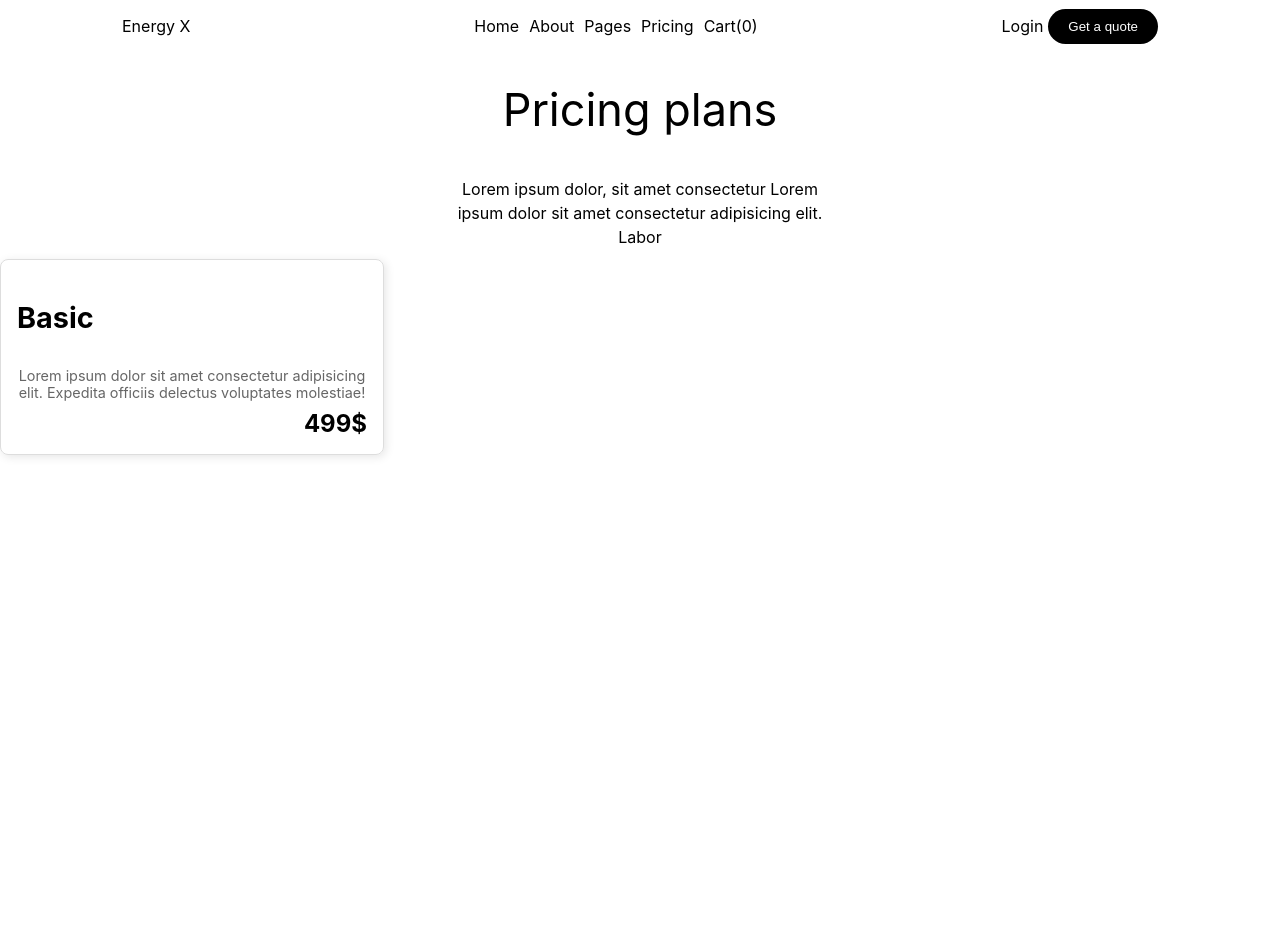
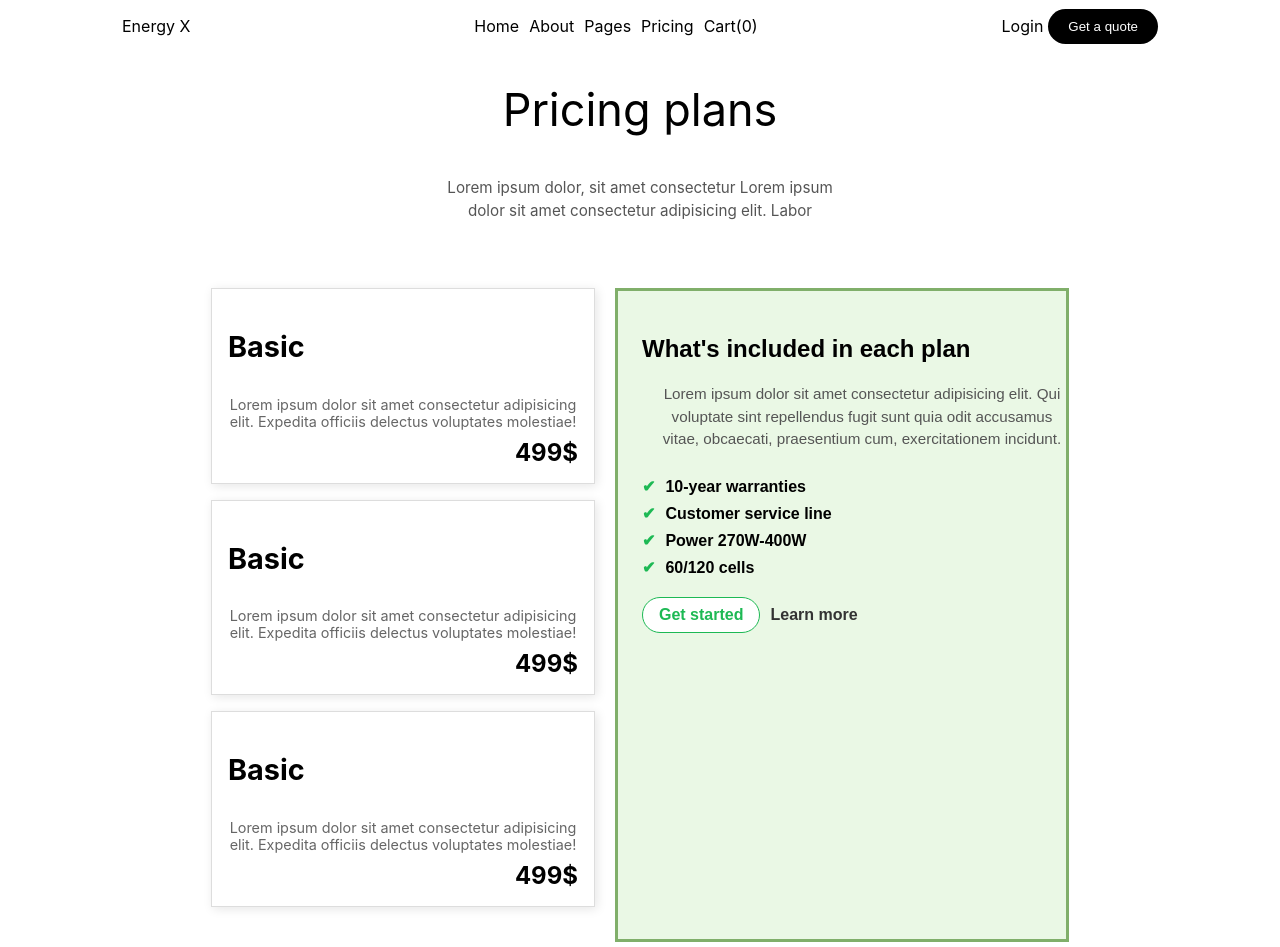
Before and after one commit to andreeaD03/internship, a React (Create React App) app in the folder internship-app/: page / in a window 1280 px wide. Before the commit the page ends 800 px from the top, so only its background shows below. Built offline with nearby package versions, Linux system fonts and the light colour scheme.

Commit message:
cards done

```diff
--- a/internship-app/src/App.js
+++ b/internship-app/src/App.js
@@ -2,6 +2,7 @@ import './App.css';
 import Navbar from './components/navBar/NavBar';
 import MainDiscription from './components/mainDiscription/MainDiscription';
 import Cards from './components/cards/Cards';
+import GreenCard from './components/greenCard/GreenCard';
 
 function App() {
   return (
--- a/internship-app/src/components/cards/Cards.css
+++ b/internship-app/src/components/cards/Cards.css
@@ -0,0 +1,17 @@
+    .cards{
+    display: flex;
+    gap: 20px;
+    justify-content: center;
+    align-items: flex-start;
+    padding: 40px;
+    }
+
+    .single-cards{
+    display: flex;
+    flex-direction: column;
+    gap: 16px;
+    }
+
+    .green-card{
+        height: 600px;
+    }
--- a/internship-app/src/components/cards/Cards.jsx
+++ b/internship-app/src/components/cards/Cards.jsx
@@ -1,10 +1,21 @@
 import React from 'react';
 import SingleCard from '../singleCard/SingleCard';
+import GreenCard from '../greenCard/GreenCard';
+import "./Cards.css"
 
 const Cards = () => {
   return (
-    <div>
-      <SingleCard/>
+    <div className='cards'>
+      <div className='single-cards'>
+          <SingleCard/>
+          <SingleCard/>
+          <SingleCard/>
+      </div>
+
+      <div className='green-card'>
+        <GreenCard/>
+      </div>
+
     </div>
   )
 }
--- /dev/null
+++ b/internship-app/src/components/greenCard/GreenCard.css
@@ -0,0 +1,73 @@
+.green-card-container {
+    background-color: #EAF8E5;
+    border: 3px solid #80af6a;
+    padding: 24px;
+    max-width: 400px;
+    text-align: left;
+    font-family: Arial, sans-serif;
+    height: 600px;
+}
+
+.title h2 {
+    font-size: 1.5rem;
+    font-weight: bold;
+    margin-bottom: 10px;
+}
+
+.description {
+    font-size: 0.95rem;
+    color: #555;
+    margin-bottom: 15px;
+}
+
+.benefits-list ul {
+    list-style: none;
+    padding: 0;
+}
+
+.benefits-list li {
+    display: flex;
+    align-items: center;
+    font-size: 1rem;
+    margin-bottom: 8px;
+    font-weight: bold;
+}
+
+.benefits-list li::before {
+    content: "✔";
+    color: #1DB954;
+    font-weight: bold;
+    margin-right: 10px;
+}
+
+.subscription {
+    display: flex;
+    align-items: center;
+    margin-top: 20px;
+    gap: 10px;
+}
+
+.subscription button {
+    background-color: white;
+    color: #1DB954;
+    border: 1px solid #1DB954;
+    border-radius: 20px;
+    padding: 8px 16px;
+    font-size: 1rem;
+    font-weight: bold;
+    cursor: pointer;
+    display: flex;
+    align-items: center;
+}
+
+.subscription button:hover {
+    background-color: #1DB954;
+    color: white;
+}
+
+.subscription span {
+    font-size: 1rem;
+    font-weight: bold;
+    color: #333;
+    cursor: pointer;
+}
--- /dev/null
+++ b/internship-app/src/components/greenCard/GreenCard.jsx
@@ -0,0 +1,36 @@
+import React from 'react'
+import "./GreenCard.css"
+
+const GreenCard = () => {
+  return (
+    <div className='green-card-container'>
+
+      <div className='title'>
+        <h2>What's included in each plan</h2>
+      </div>
+
+      <div className='description'>
+        Lorem ipsum dolor sit amet consectetur adipisicing elit. Qui voluptate sint repellendus fugit sunt quia odit accusamus vitae, obcaecati, praesentium cum, exercitationem incidunt.
+      </div>
+
+      <div className='benefits-list'>
+        <ul>
+            <li> 10-year warranties</li>
+            <li> Customer service line</li>
+            <li>Power 270W-400W</li>
+            <li>60/120 cells</li>
+        </ul>
+
+      </div>
+
+      <div className='subscription'>
+        <button>
+            Get started
+        </button>
+        <span>Learn more</span>
+      </div>
+    </div>
+  )
+}
+
+export default GreenCard
--- a/internship-app/src/components/singleCard/SingleCard.css
+++ b/internship-app/src/components/singleCard/SingleCard.css
@@ -4,7 +4,6 @@
     justify-content: space-between;
     align-items: flex-start;
     border: 1px solid #ddd;
-    border-radius: 8px;
     padding: 16px;
     width: 350px;
     box-shadow: 2px 2px 10px rgba(0, 0, 0, 0.1);
```
